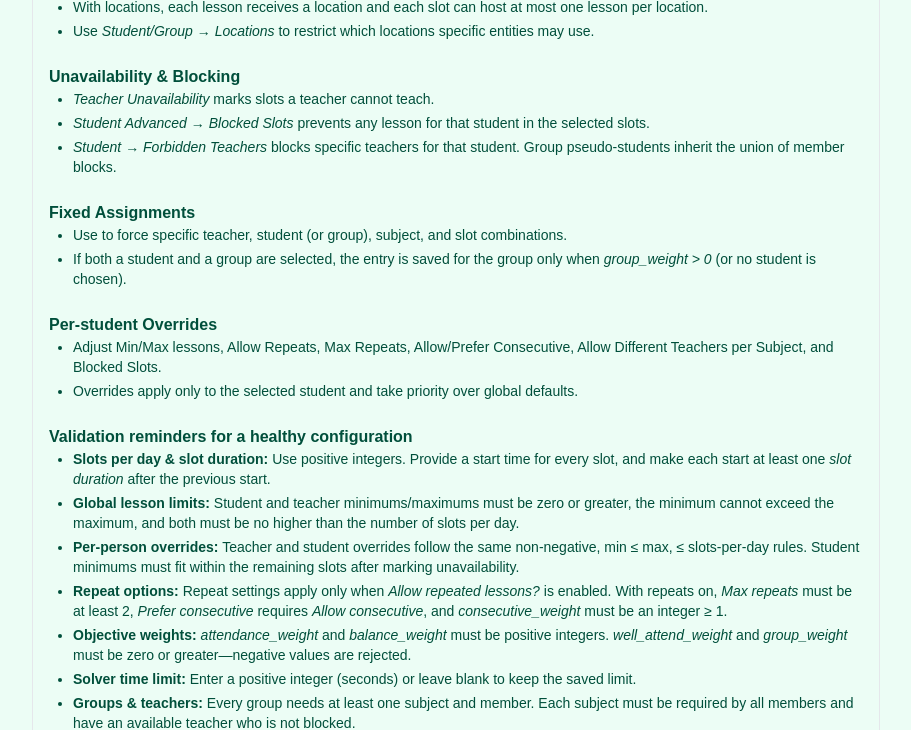
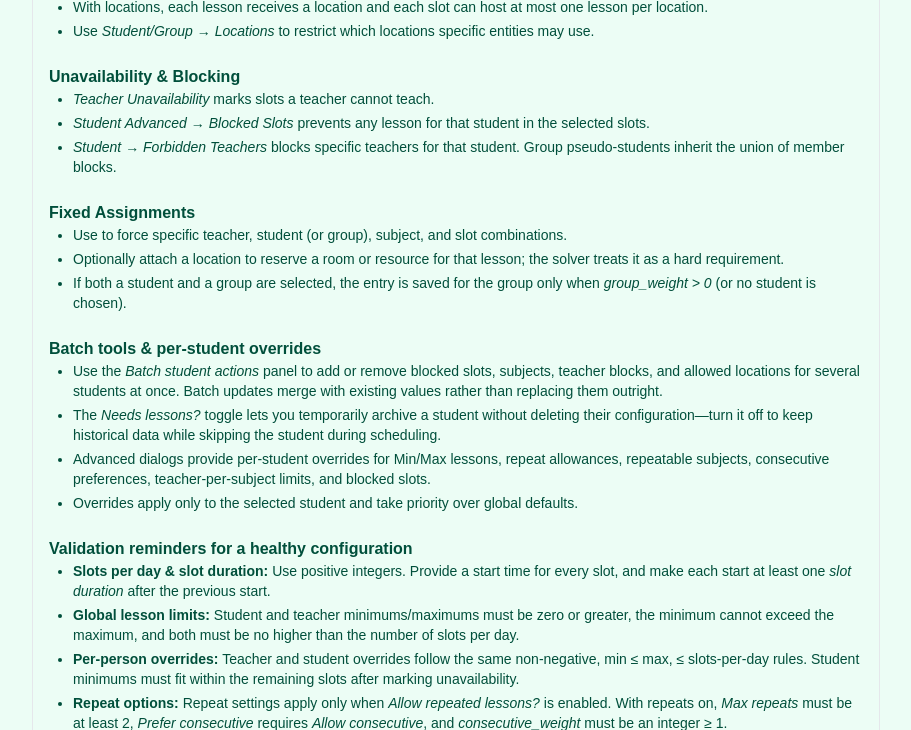
Before and after one commit to usacpcheung/timetabling-app, a Flask app: page /config in a window 1280 px wide, after a click on "Help & Guidance". Shown: the part 1284-2014 px from the top of the page, without its empty margins (184-1095 px from the left). Run offline with Flask 2, Linux system fonts and the light colour scheme; data comes from the database, SQL or seed files in the repository; data that the repository does not hold is empty; style sheets or scripts are compiled from the project's sources.

Commit message:
Refresh help docs with batch student actions

```diff
--- a/CODE_GUIDE.txt
+++ b/CODE_GUIDE.txt
@@ -85,7 +85,7 @@ Backend fundamentals
 
 ### Route overview (located in `app.py`)
 - **Landing and generation** – `index`, `check_timetable`, `timetable`, and `generate` handle viewing and triggering schedules.
-- **Configuration** – `config` renders the configuration form, performs extensive validation and commits changes to the database.
+- **Configuration** – `config` renders the configuration form, performs extensive validation and commits changes to the database. It also powers batch student updates, advanced override dialogs and preset management utilities.
 - **Presets** – `/presets` plus POST endpoints for saving, loading and deleting presets.
 - **Attendance & management** – `attendance`, `manage_timetables`, `delete_timetables` and related helpers surface past schedules, attendance summaries and backups.
 - **Editing** – `edit_timetable` lets you fine-tune lessons, toggle worksheets and keep attendance in sync.
@@ -95,7 +95,7 @@ Front-end overview
 ------------------
 - Templates live in `templates/`. Each template expects specific context variables defined in its matching route. If you rename context keys, update every template that uses them.
 - JavaScript lives in `static/`:
-  - `config.js` dynamically updates the configuration form (dropdowns, warnings, time inputs).
+  - `config.js` dynamically updates the configuration form (dropdowns, warnings, time inputs), drives batch student actions, keeps advanced modal state in sync and restores accordion visibility from local storage.
   - `main.js` handles confirmation prompts and AJAX helpers for timetable edits.
   - `attendance.js` enhances attendance tables with sorting and search.
   - `ui.js` initialises Flowbite components across pages.
--- a/templates/config.html
+++ b/templates/config.html
@@ -168,12 +168,15 @@
             <h3 class="text-base font-semibold text-emerald-900">Fixed Assignments</h3>
             <ul class="list-disc ms-6 mb-6 space-y-1">
                 <li>Use to force specific teacher, student (or group), subject, and slot combinations.</li>
+                <li>Optionally attach a location to reserve a room or resource for that lesson; the solver treats it as a hard requirement.</li>
                 <li>If both a student and a group are selected, the entry is saved for the group only when <em>group_weight &gt; 0</em> (or no student is chosen).</li>
             </ul>
 
-            <h3 class="text-base font-semibold text-emerald-900">Per-student Overrides</h3>
+            <h3 class="text-base font-semibold text-emerald-900">Batch tools &amp; per-student overrides</h3>
             <ul class="list-disc ms-6 mb-6 space-y-1">
-                <li>Adjust Min/Max lessons, Allow Repeats, Max Repeats, Allow/Prefer Consecutive, Allow Different Teachers per Subject, and Blocked Slots.</li>
+                <li>Use the <em>Batch student actions</em> panel to add or remove blocked slots, subjects, teacher blocks, and allowed locations for several students at once. Batch updates merge with existing values rather than replacing them outright.</li>
+                <li>The <em>Needs lessons?</em> toggle lets you temporarily archive a student without deleting their configuration—turn it off to keep historical data while skipping the student during scheduling.</li>
+                <li>Advanced dialogs provide per-student overrides for Min/Max lessons, repeat allowances, repeatable subjects, consecutive preferences, teacher-per-subject limits, and blocked slots.</li>
                 <li>Overrides apply only to the selected student and take priority over global defaults.</li>
             </ul>
 
```
Also changed, not shown: README.md.
